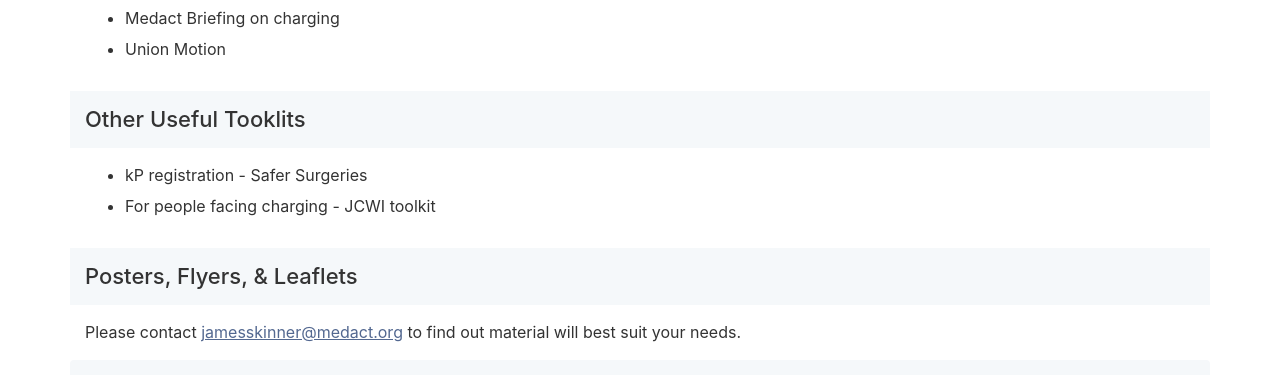
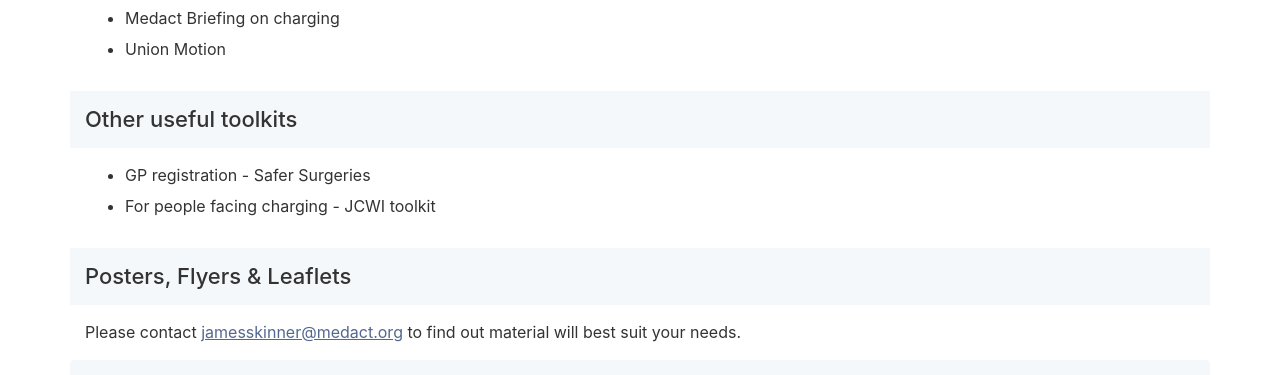
Before and after one commit to patientsnotpassports/patientsnotpassports.github.io, a Jekyll site: the page built from campaign/resources.md, in a window 1280 px wide. Shown: the part 736-1111 px from the top of the page. Built offline with Jekyll 4.4.1, drawn with Linux system fonts in a browser that asks for light colours.

Commit message:
Update resources.md

```diff
--- a/campaign/resources.md
+++ b/campaign/resources.md
@@ -19,11 +19,11 @@
 * Medact Briefing on charging
 * Union Motion
 
-### Other Useful Tooklits
+### Other useful toolkits
 
-* kP registration - Safer Surgeries
+* GP registration - Safer Surgeries
 * For people facing charging - JCWI toolkit
 
-### Posters, Flyers, & Leaflets
+### Posters, Flyers & Leaflets
 
 Please contact <a href="mailto:jamesskinner@medact.org">jamesskinner@medact.org</a> to find out material will best suit your needs.
```
